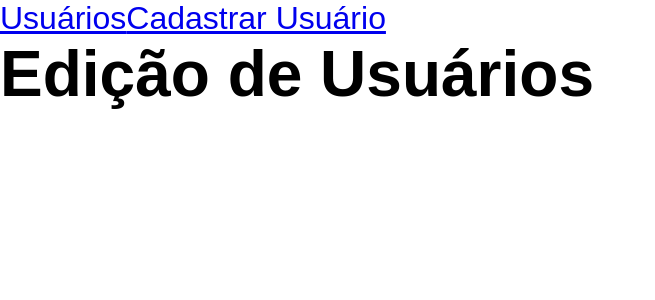
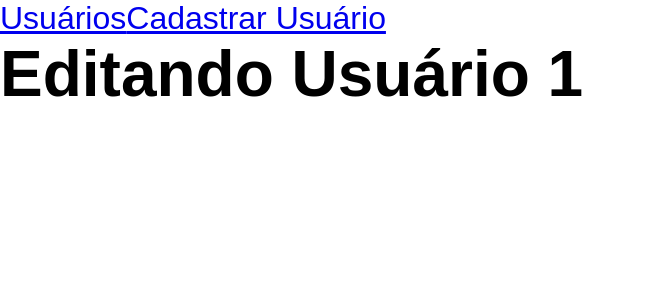
Before and after one commit to Demerbr/crud-users, a React (Vite) app: page /edit/1 in a window 1280 px wide. Shown: the top 300 px of the page, without its empty margins (0-655 px from the left). Built offline with nearby package versions, Linux system fonts and the light colour scheme.

Commit message:
feat: recebe parametro na rota de edicao

```diff
--- a/src/pages/CreateUser/index.tsx
+++ b/src/pages/CreateUser/index.tsx
@@ -1,3 +1,6 @@
+
+
+
 export const CreateUsers = ()=>{
     return <h1>Criação de Usuários</h1>;
 }
--- a/src/pages/EditUser/index.tsx
+++ b/src/pages/EditUser/index.tsx
@@ -1,3 +1,7 @@
+import { useParams } from "react-router-dom";
+
 export const EditUser = ()=>{
-    return <h1>Edição de Usuários</h1>;
+    const { id } = useParams();
+
+    return <h1>Editando Usuário {id}</h1>;
 }
```
